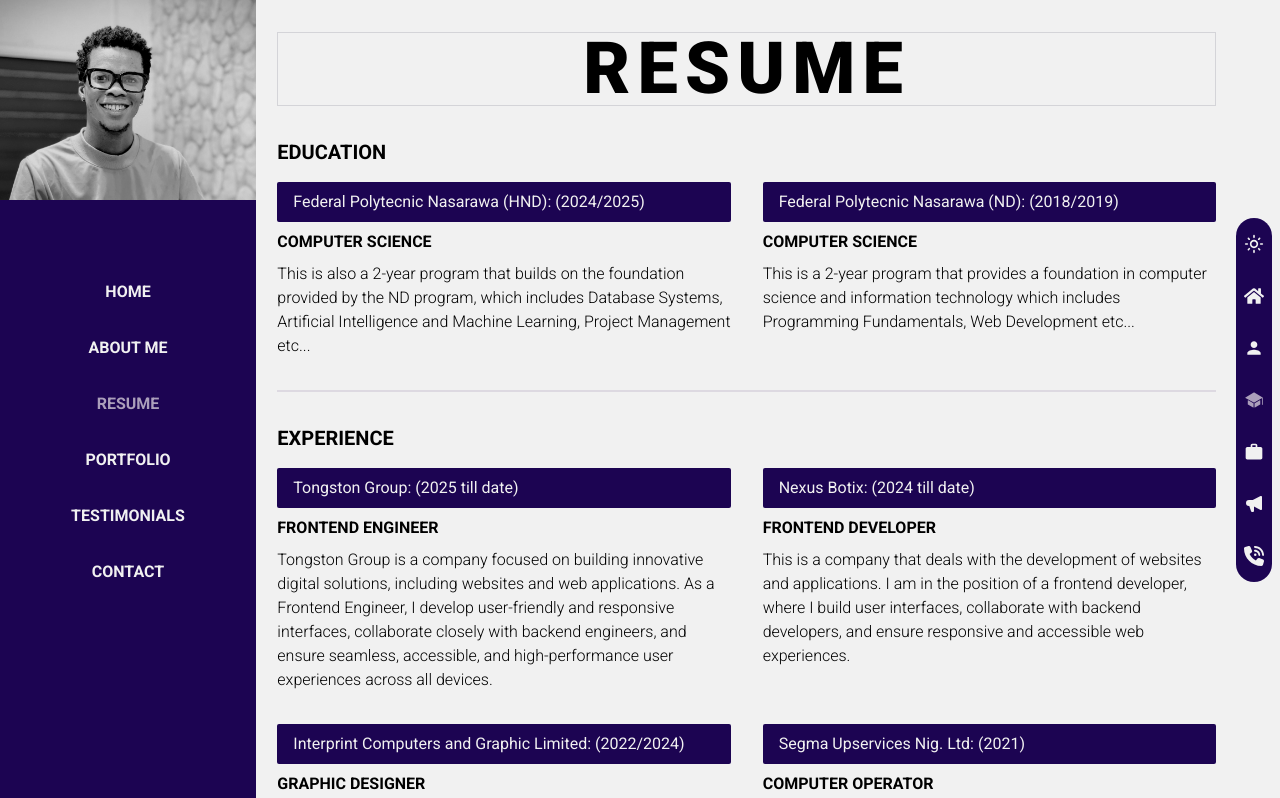
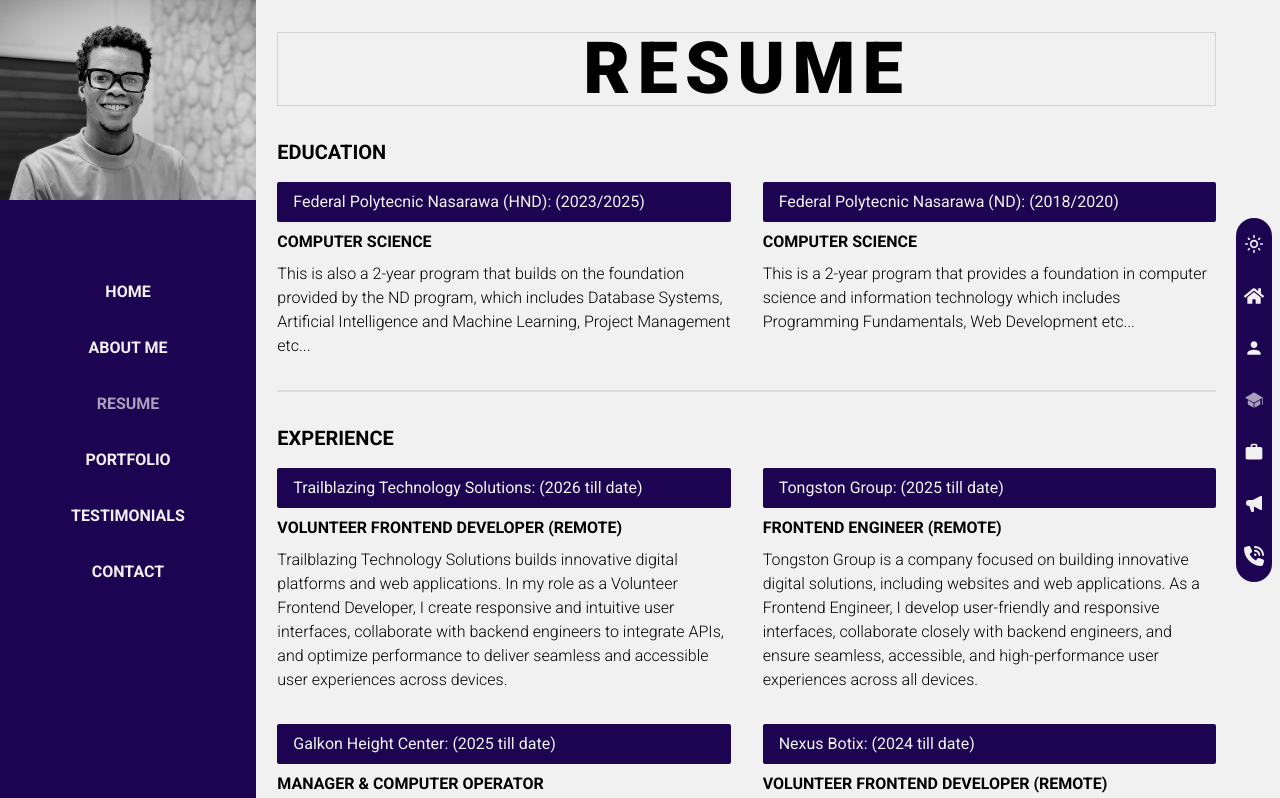
Before and after one commit to Bensaxxy/My-Portfolio, a React (Vite) app: page /resume in a window 1280 px wide. Shown: the top 798 px of the page. Built offline with nearby package versions, Linux system fonts and the light colour scheme.

Commit message:
Added a job experience and edit the old one and edited the education also and add a targe to be blank on socialLinks component

```diff
--- a/src/Components/Home/SocialLinks.jsx
+++ b/src/Components/Home/SocialLinks.jsx
@@ -26,7 +26,7 @@ const SocialLinks = () => {
           size={22}
         />
       </a>
-      <a href="https://www.linkedin.com/in/oluwasegun-benjamin-a80b76252/">
+      <a href="https://www.linkedin.com/in/oluwasegun-benjamin-a80b76252/" target="_blank">
         <FaLinkedin
           className="text-secondary hover:text-primary dark:hover:text-white duration-300"
           size={22}
--- a/src/Components/Pages/Resume/Education.jsx
+++ b/src/Components/Pages/Resume/Education.jsx
@@ -13,7 +13,7 @@ const Education = () => {
           <div>
             <div className="bg-primary dark:bg-secondary py-2 px-4 rounded-sm">
               <h1 className=" text-gray dark:text-black">
-                Federal Polytecnic Nasarawa (HND): (2024/2025)
+                Federal Polytecnic Nasarawa (HND): (2023/2025)
               </h1>
             </div>
             <h1 className=" uppercase my-2 font-semibold dark:text-white">
@@ -29,7 +29,7 @@ const Education = () => {
           <div>
             <div className="bg-primary dark:bg-secondary py-2 px-4 rounded-sm">
               <h1 className=" text-gray dark:text-black">
-                Federal Polytecnic Nasarawa (ND): (2018/2019)
+                Federal Polytecnic Nasarawa (ND): (2018/2020)
               </h1>
             </div>
             <h1 className=" uppercase my-2 font-semibold dark:text-white ">
--- a/src/Components/Pages/Resume/Experience.jsx
+++ b/src/Components/Pages/Resume/Experience.jsx
@@ -4,7 +4,7 @@ import { experienceData } from "./experienceData";
 
 const Experience = () => {
   return (
-    <div className="mb-4">
+    <div className="mb-10">
       <div>
         <h1 className="uppercase font-semibold text-xl mb-4 dark:text-white">
           Experience
--- a/src/Components/Pages/Resume/experienceData.js
+++ b/src/Components/Pages/Resume/experienceData.js
@@ -1,18 +1,32 @@
 export const experienceData = [
+  {
+    company: "Trailblazing Technology Solutions",
+    year: "2026 till date",
+    role: "Volunteer Frontend Developer (Remote)",
+    description:
+      "Trailblazing Technology Solutions builds innovative digital platforms and web applications. In my role as a Volunteer Frontend Developer, I create responsive and intuitive user interfaces, collaborate with backend engineers to integrate APIs, and optimize performance to deliver seamless and accessible user experiences across devices.",
+  },
   {
     company: "Tongston Group",
     year: "2025 till date",
-    role: "Frontend Engineer",
+    role: "Frontend Engineer (Remote)",
     description:
       "Tongston Group is a company focused on building innovative digital solutions, including websites and web applications. As a Frontend Engineer, I develop user-friendly and responsive interfaces, collaborate closely with backend engineers, and ensure seamless, accessible, and high-performance user experiences across all devices.",
+  },
+  {
+    company: "Galkon Height Center",
+    year: "2025 till date",
+    role: "Manager & Computer Operator",
+    description:
+      "Galkon Height Center is a business and cybercafé service center providing printing, photocopying, document typing, scanning and binding services. As a Manager & Computer Operator, I oversee daily operations, assist customers with computer-related tasks, manage printing and document services, and ensure smooth and efficient service delivery.",
   },
 
   {
     company: "Nexus Botix",
     year: "2024 till date",
-    role: "Frontend Developer",
+    role: "Volunteer Frontend Developer (Remote)",
     description:
-      "This is a company that deals with the development of websites and applications. I am in the position of a frontend developer, where I build user interfaces, collaborate with backend developers, and ensure responsive and accessible web experiences.",
+      "Nexus Botix is a technology-driven company focused on developing modern websites and web applications. As a Volunteer Frontend Developer, I design and implement responsive, user-friendly interfaces, collaborate closely with backend developers to integrate APIs and system functionalities, and ensure high performance, accessibility, and seamless user experiences across devices.",
   },
   {
     company: "Interprint Computers and Graphic Limited",
```
